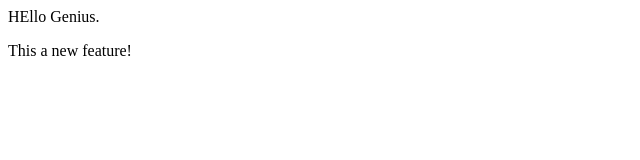
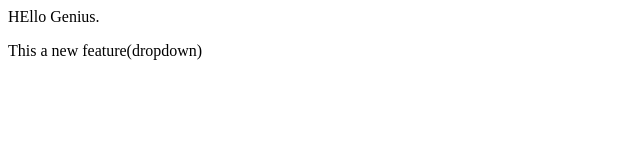
Before and after one commit to Gen-Mayank/Local-repo, a plain HTML site: page index.html in a window 1280 px wide. Shown: the full height of the page, 0-640 px from the left. Drawn offline with Linux system fonts and the light colour scheme.

```diff
--- a/index.html
+++ b/index.html
@@ -1,2 +1,2 @@
 <p>HEllo Genius.</p>
-<p>This a new feature!</p>
+<p>This a new feature(dropdown)</p>
```
